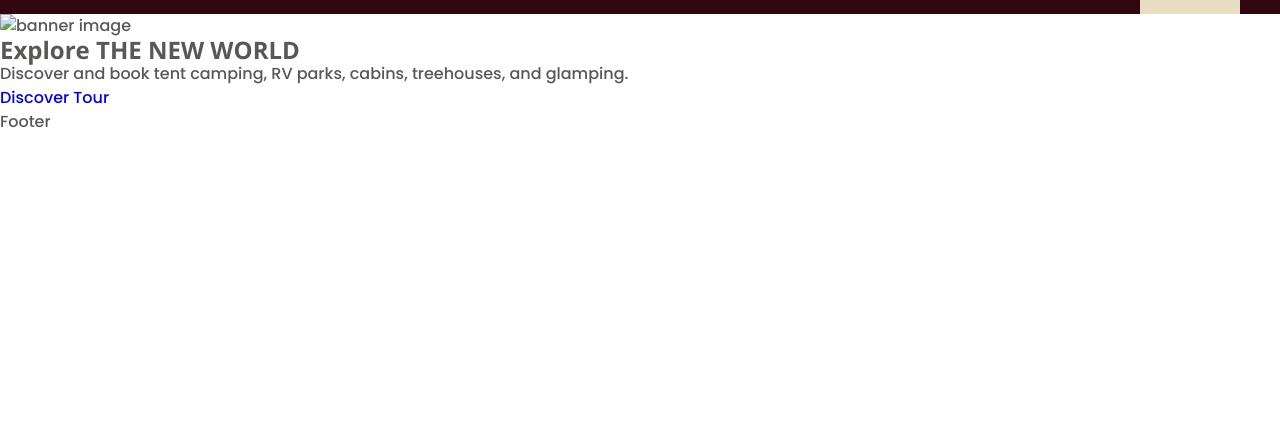
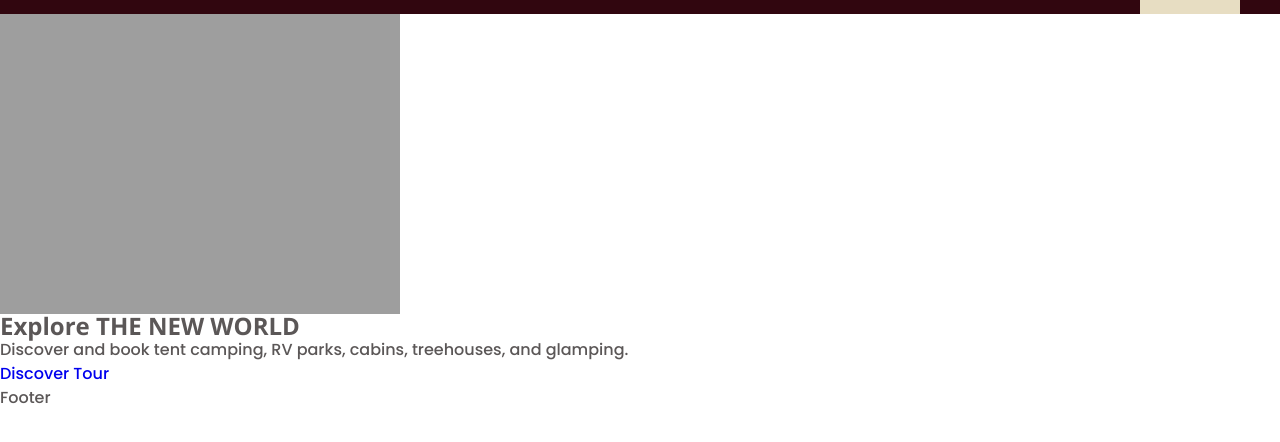
Before and after one commit to shubhojitdas/travelling-website-1, a plain HTML site: page index.html in a window 1280 px wide. Shown: the part 76-518 px from the top of the page. Drawn offline with nearby package versions, Linux system fonts and the light colour scheme; the site is published under a folder, as on GitHub Pages, so addresses that start at the root find nothing; a web font is replaced by a local one.

Commit message:
Update index.html

```diff
--- a/index.html
+++ b/index.html
@@ -11,8 +11,6 @@
 </head>
 
 <body>
-
-    <body>
         <header class="pageHeader">
             <section class="container">
                 <nav class="nav">
@@ -36,7 +34,7 @@
         <main>
             <section>
                 <div class="banner">
-                    <img src="/images/banner_image.png" alt="banner image">
+                    <img src="./images/banner_image.png" alt="banner image">
                     <div class="overlay">
                         <h1><span>Explore</span> THE NEW WORLD</h1>
                         <p>Discover and book tent camping, RV parks, cabins, treehouses, and glamping.</p>
@@ -48,7 +46,6 @@
         <footer>
             Footer
         </footer>
-    </body>
 
 </body>
 
```
